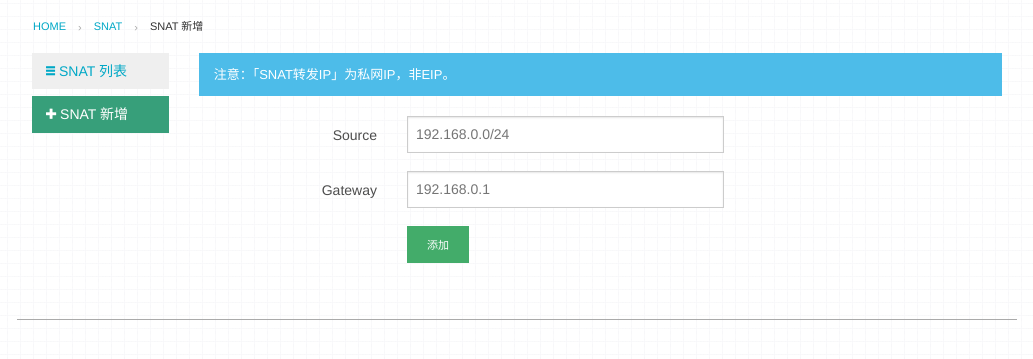
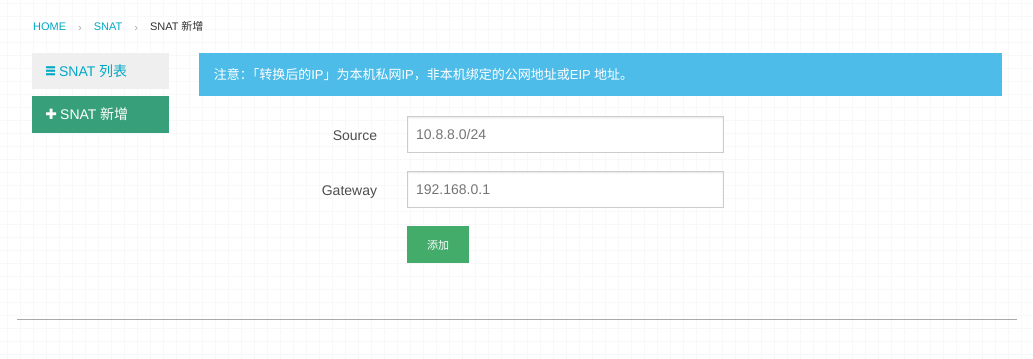
Before and after one commit to alibaba/FlexGW, a Python web app: template website/snat/templates/add.html in a window 1280 px wide. Shown: the part 140-499 px from the top of the page, without its empty margins (123-1156 px from the left). Run offline with Jinja, Linux system fonts and the light colour scheme; the template is opened without the code that fills it, so the values that code supplies are empty, except form fields; tables that the repository leaves empty hold one stand-in row (values such as "Sample post"); form fields are guessed from the names that the template uses.

Commit message:
Update SNAT help message.

```diff
--- a/website/snat/forms.py
+++ b/website/snat/forms.py
@@ -35,9 +35,9 @@ def IPorNet(message=u"无效的IP 或网段！"):
 
 
 class SnatForm(Form):
-    source = TextField(u'SNAT源IP（段）',
+    source = TextField(u'需转换的源IP（或网段）',
                        validators=[Required(message=u'这是一个必选项！'),
                                    IPorNet(message=u"无效的IP 或网段！")])
-    gateway = TextField(u'SNAT转发IP',
+    gateway = TextField(u'转换后的IP',
                         validators=[Required(message=u'这是一个必选项！'),
                                     IPAddress(message=u'无效的IP 地址！')])
--- a/website/snat/templates/add.html
+++ b/website/snat/templates/add.html
@@ -30,7 +30,7 @@
       {% endif %}
       {% endwith %}
       <div data-alert class="alert-box info">
-        注意：「SNAT转发IP」为私网IP，非EIP。
+        注意：「转换后的IP」为本机私网IP，非本机绑定的公网地址或EIP 地址。
       </div>
       <form method='POST' action='/snat/add'>
         <div class="row">
@@ -42,7 +42,7 @@
             {{ form.source(class="error", value=form.source.value) }}
             <small class="error">{{ form.source.errors[0] }}</small>
             {% else %}
-            {{ form.source(placeholder="192.168.0.0/24") }}
+            {{ form.source(placeholder="10.8.8.0/24") }}
             {% endif %}
           </div>
         </div>
--- a/website/snat/templates/index.html
+++ b/website/snat/templates/index.html
@@ -34,8 +34,8 @@
           <table>
             <thead>
               <tr>
-                <th>转发网络</th>
-                <th>转发后IP</th>
+                <th>需转换的源IP（或网段）</th>
+                <th>转换后的IP</th>
                 <th>操作</th>
               </tr>
             </thead>
```
